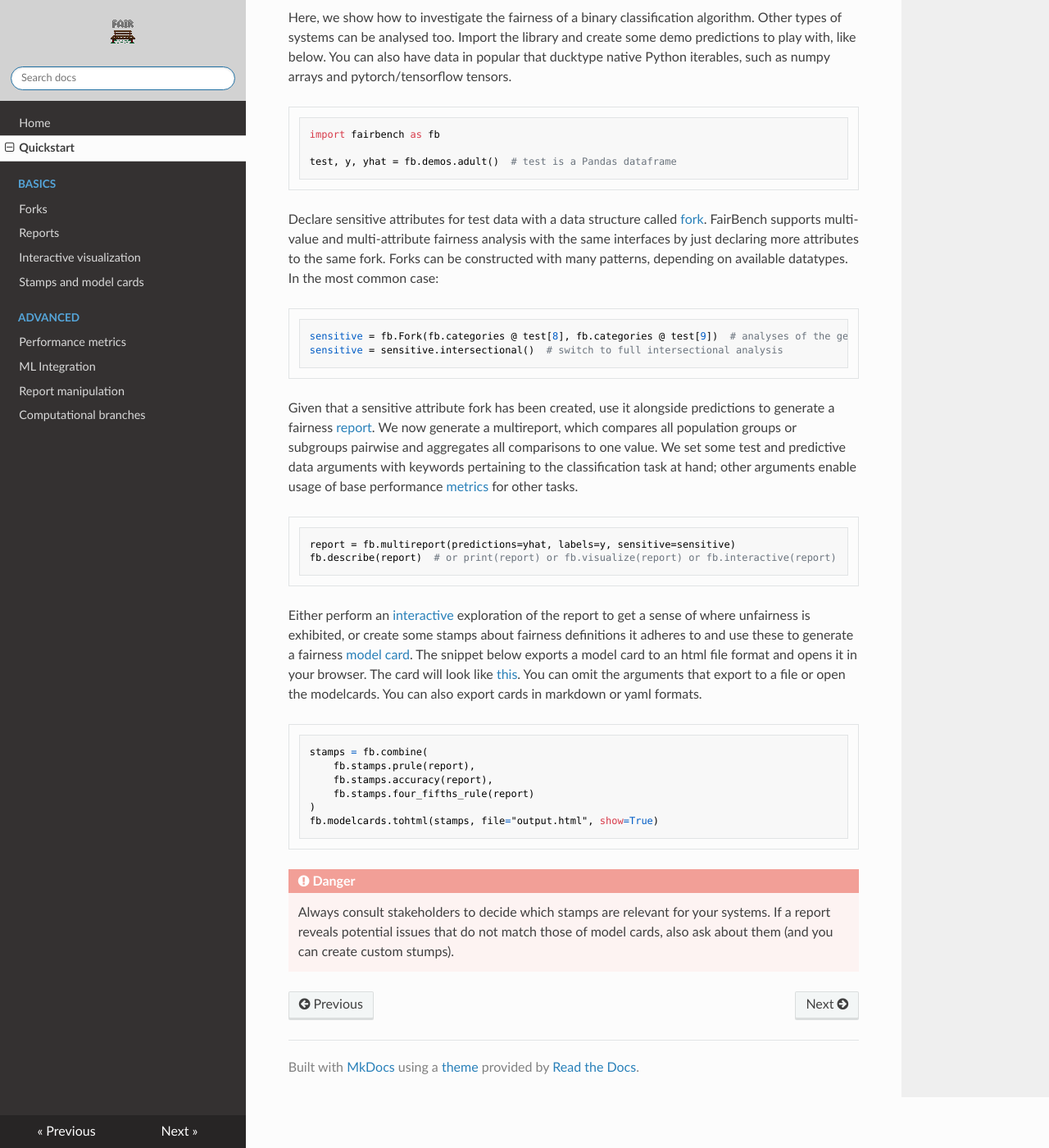
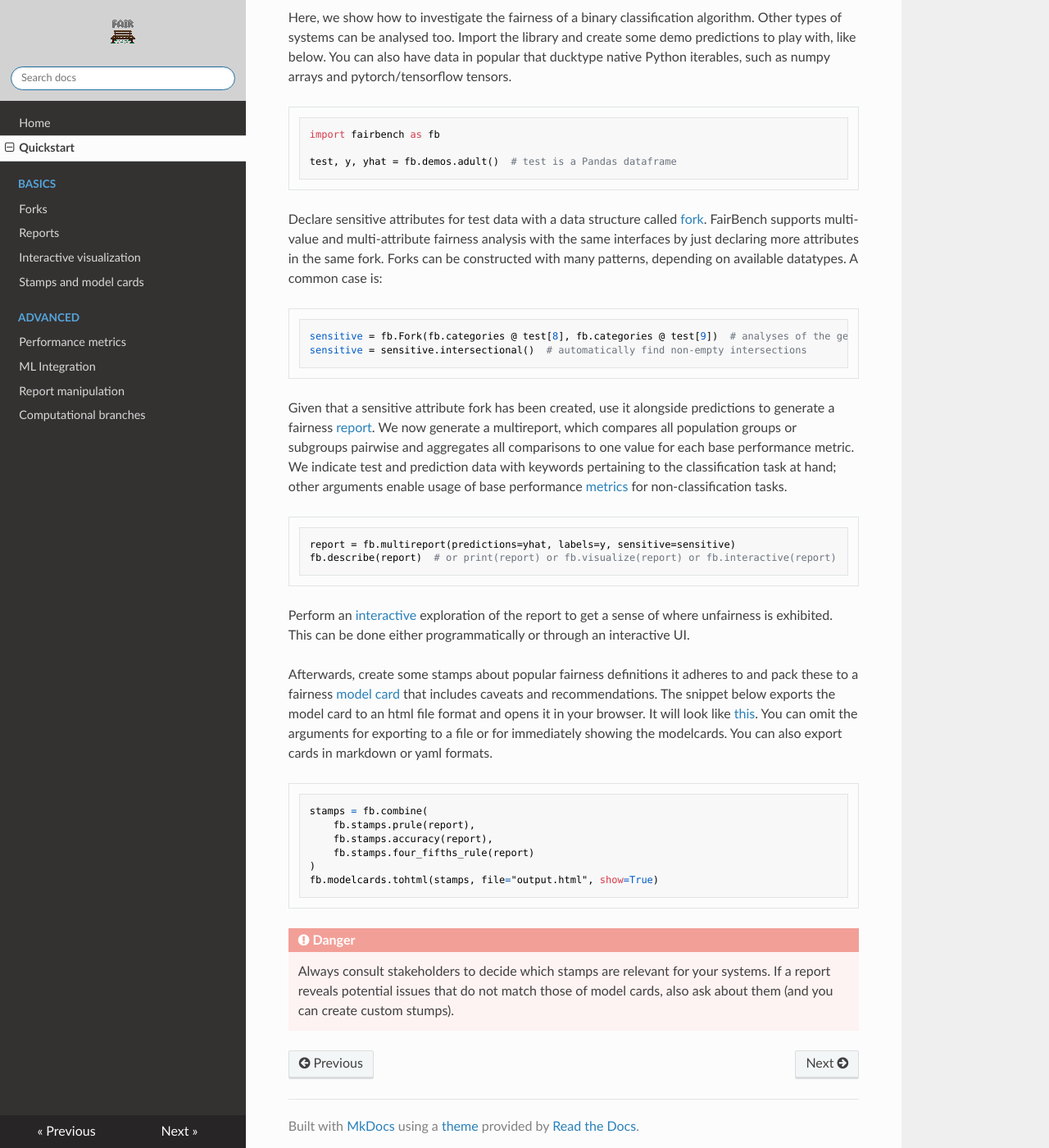
Before and after one commit to mever-team/FairBench, an MkDocs documentation site: the page built from docs/quickstart.md, in a window 1280 px wide and 1400 px high, scrolled down 459 px. Shown: the whole window at 82% size. Built offline with MkDocs 1.6.1, drawn with Linux system fonts in a browser that asks for light colours; nearby versions of some CDN libraries.

Commit message:
updated quickstart

````diff
--- a/docs/quickstart.md
+++ b/docs/quickstart.md
@@ -30,14 +30,14 @@ test, y, yhat = fb.demos.adult()  # test is a Pandas dataframe
 Declare sensitive attributes for test data with
 a data structure called [fork](basics/forks.md).
 FairBench supports multi-value and multi-attribute
-fairness analysis with the same interfaces by just declaring
-more attributes to the same fork.
+fairness analysis with the same interfaces by just
+declaring more attributes in the same fork.
 Forks can be constructed with many patterns,
-depending on available datatypes. In the most common case:
+depending on available datatypes. A common case is:
 
 ```python
 sensitive = fb.Fork(fb.categories @ test[8], fb.categories @ test[9])  # analyses of the gender and race columns
-sensitive = sensitive.intersectional()  # switch to full intersectional analysis
+sensitive = sensitive.intersectional()  # automatically find non-empty intersections
 ```
 
 Given that a sensitive attribute fork has been created,
@@ -45,24 +45,29 @@ use it alongside predictions
 to generate a fairness [report](basics/reports.md).
 We now generate a multireport, which compares all population
 groups or subgroups pairwise and aggregates all comparisons
-to one value. We set some test and predictive data arguments
+to one value for each base performance metric.
+We indicate test and prediction data
 with keywords pertaining to the classification task at hand;
 other arguments enable usage of base performance
-[metrics](advanced/metrics.md) for other tasks.
+[metrics](advanced/metrics.md) for non-classification tasks.
 
 ```python
 report = fb.multireport(predictions=yhat, labels=y, sensitive=sensitive)
 fb.describe(report)  # or print(report) or fb.visualize(report) or fb.interactive(report)
 ```
 
-Either perform an [interactive](basics/interactive.md) exploration
-of the report to get a sense of where unfairness is exhibited, or
-create some stamps about fairness definitions it adheres to
-and use these to generate a fairness [model card](basics/modelcards.md).
-The snippet below exports a model card to an html file
-format and opens it in your browser. The card will look like
+Perform an [interactive](basics/interactive.md) exploration
+of the report to get a sense of where unfairness is exhibited.
+This can be done either programmatically or through an interactive UI.
+
+Afterwards, create some stamps about popular fairness definitions
+it adheres to and pack these to a fairness [model card](basics/modelcards.md)
+that includes caveats and recommendations.
+The snippet below exports the model card to an html file
+format and opens it in your browser. It will look like
 [this](images/example_modelcard.md).
-You can omit the arguments that export to a file or open the modelcards.
+You can omit the arguments for exporting to a file or
+for immediately showing the modelcards.
 You can also export cards in markdown or yaml formats.
 
 
````
